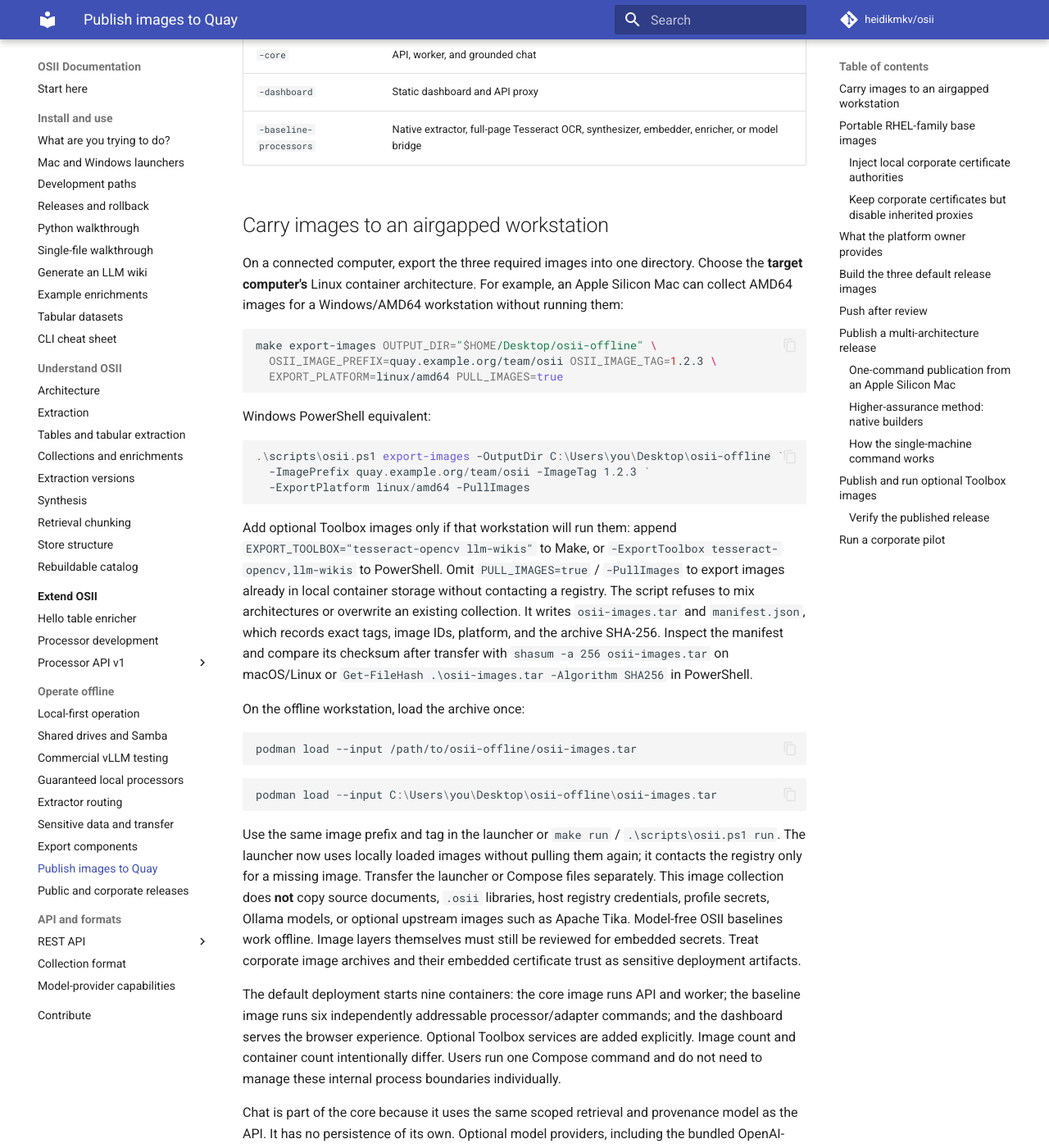
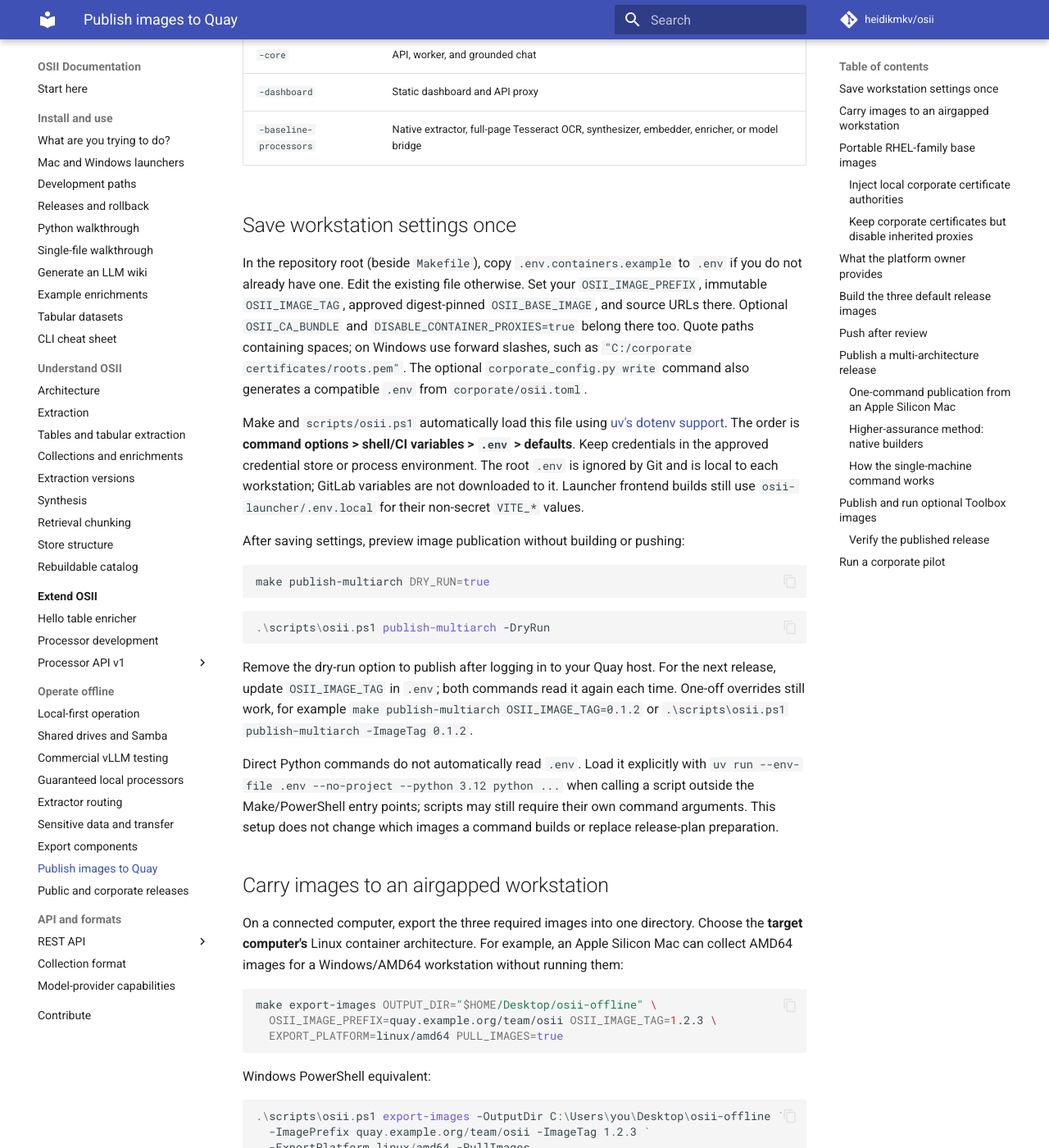
Before and after one commit to sandialabs/OSII, an MkDocs documentation site: the page built from docs/operations/publishing-images.md, in a window 1280 px wide and 1400 px high, scrolled down 434 px. Shown: the whole window at 82% size. Built offline with MkDocs 1.6.1 and Material for MkDocs 9.7.7, drawn with Linux system fonts in a browser that asks for light colours; comment, search, counter and statistics services are not loaded; some of the changed text lies outside the part shown.

Commit message:
fix: load dotenv settings in workstation workflows

````diff
--- a/docs/operations/publishing-images.md
+++ b/docs/operations/publishing-images.md
@@ -17,6 +17,47 @@ OSII has one user-facing product launch and three default image artifacts:
 | `-core` | API, worker, and grounded chat |
 | `-dashboard` | Static dashboard and API proxy |
 | `-baseline-processors` | Native extractor, full-page Tesseract OCR, synthesizer, embedder, enricher, or model bridge |
+
+## Save workstation settings once
+
+In the repository root (beside `Makefile`), copy `.env.containers.example` to
+`.env` if you do not already have one. Edit the existing file otherwise.
+Set your `OSII_IMAGE_PREFIX`, immutable `OSII_IMAGE_TAG`, approved digest-pinned
+`OSII_BASE_IMAGE`, and source URLs there. Optional `OSII_CA_BUNDLE` and
+`DISABLE_CONTAINER_PROXIES=true` belong there too. Quote paths containing spaces;
+on Windows use forward slashes, such as `"C:/corporate certificates/roots.pem"`.
+The optional `corporate_config.py write` command also generates a compatible
+`.env` from `corporate/osii.toml`.
+
+Make and `scripts/osii.ps1` automatically load this file using
+[uv's dotenv support](https://docs.astral.sh/uv/reference/cli/#uv-run--env-file).
+The order is **command options > shell/CI variables > `.env` > defaults**.
+Keep credentials in the approved credential store or process environment.
+The root `.env` is ignored by Git and is local to each workstation; GitLab
+variables are not downloaded to it. Launcher frontend builds still use
+`osii-launcher/.env.local` for their non-secret `VITE_*` values.
+
+After saving settings, preview image publication without building or pushing:
+
+```bash
+make publish-multiarch DRY_RUN=true
+```
+
+```powershell
+.\scripts\osii.ps1 publish-multiarch -DryRun
+```
+
+Remove the dry-run option to publish after logging in to your Quay host.
+For the next release, update `OSII_IMAGE_TAG` in `.env`; both commands read it
+again each time. One-off overrides still work, for example
+`make publish-multiarch OSII_IMAGE_TAG=0.1.2` or
+`.\scripts\osii.ps1 publish-multiarch -ImageTag 0.1.2`.
+
+Direct Python commands do not automatically read `.env`. Load it explicitly
+with `uv run --env-file .env --no-project --python 3.12 python ...` when calling
+a script outside the Make/PowerShell entry points; scripts may still require
+their own command arguments. This setup does not change which images a command
+builds or replace release-plan preparation.
 
 ## Carry images to an airgapped workstation
 
@@ -312,16 +353,11 @@ Podman machine, authenticate once, and run:
 ```bash
 podman machine start
 podman login quay.example.org
-make publish-multiarch \
-  OSII_IMAGE_PREFIX=quay.example.org/your-organization/osii \
-  OSII_IMAGE_TAG=0.1.0 \
-  OSII_BASE_IMAGE=quay.example.org/approved/rhel9 \
-  OSII_CA_BUNDLE=/absolute/path/to/corporate-roots.pem \
-  DISABLE_CONTAINER_PROXIES=true
+make publish-multiarch
 ```
 
-Use the same command without `OSII_CA_BUNDLE` or
-`DISABLE_CONTAINER_PROXIES` when those controls are unnecessary. The command
+Save the registry, version, base, and optional CA/proxy settings in root `.env`
+as described [above](#save-workstation-settings-once). The command
 publishes architecture-suffixed images for diagnosis and one manifest-backed
 ordinary tag for each of `core`, `dashboard`, and `baseline-processors`.
 
````
Also changed, not shown: other parts of docs/operations/publishing-images.md (+1 -6 lines), 4 other files.
